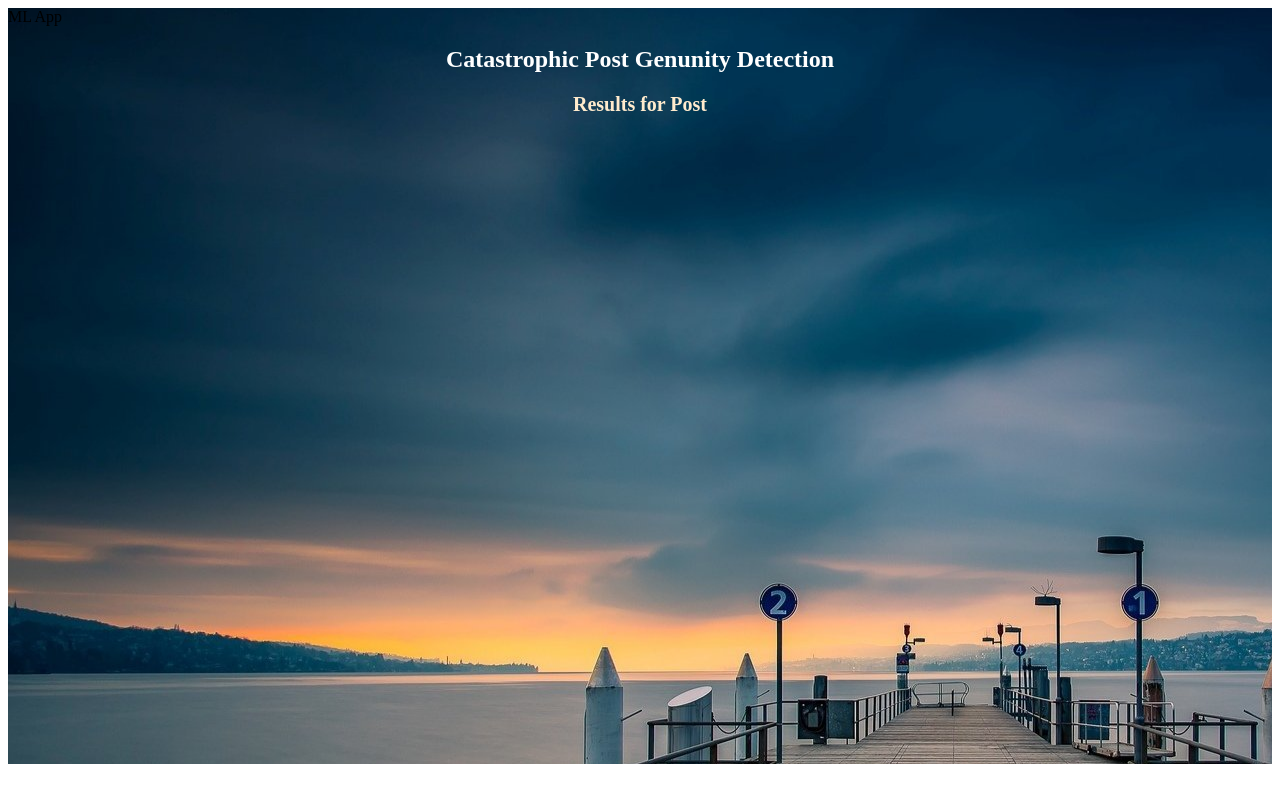
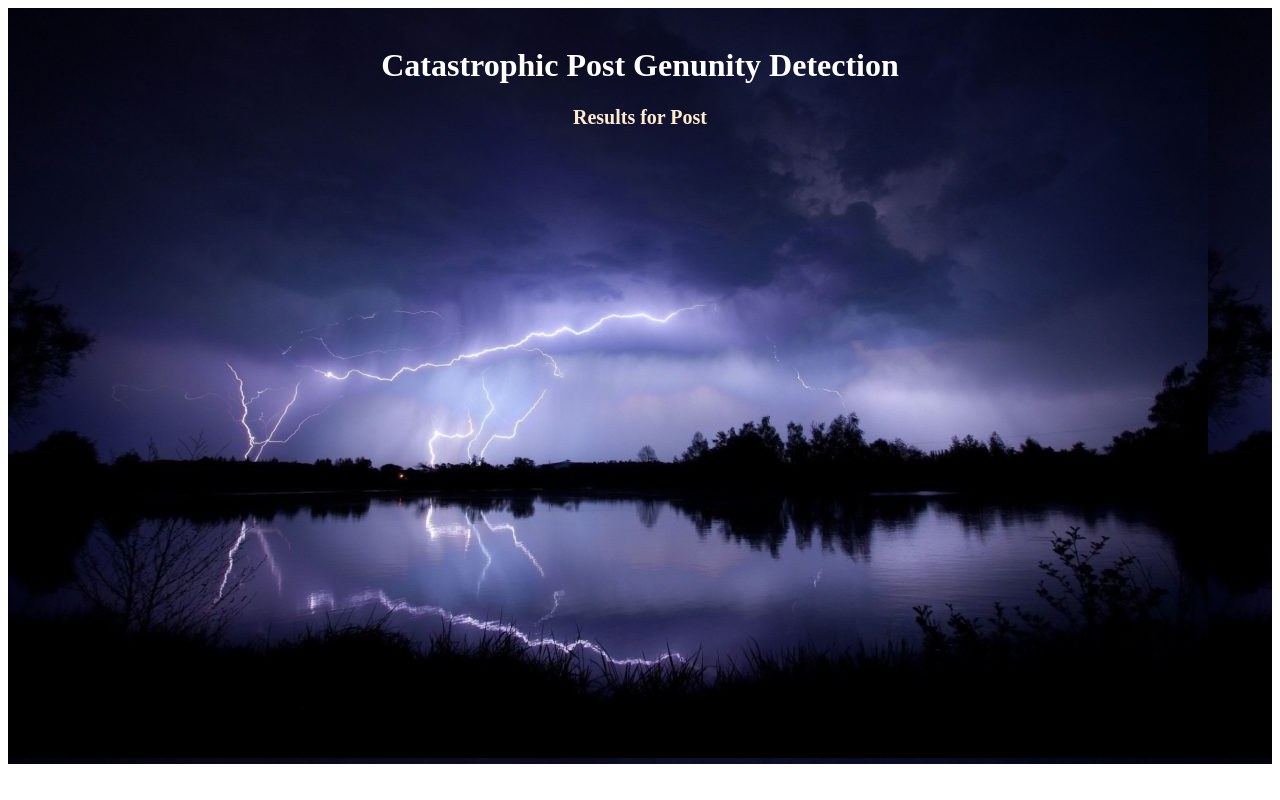
Before and after one commit to Kavya17246/CatastrophicPostsGenunityDetection, a Flask app: template templates/result.html in a window 1280 px wide. Run offline with Flask 2, Linux system fonts and the light colour scheme; the template is opened without the code that fills it, so the values that code supplies are empty; some libraries are stand-ins or nearby versions.

Commit message:
second commit

```diff
--- a/templates/index.html
+++ b/templates/index.html
@@ -1,4 +1,4 @@
-<div src="{{url_for('static',filename='back.png')}}" style="background-image: url('/static/back.png/');height: 20cm;">
+<div src="{{url_for('static',filename='back4.jpg')}}" style="background-image: url('/static/back4.jpg/');height: 20cm;">
 
 <div id="form-main" class="center-block">
   <div id="form-div" align="center";>
--- a/templates/result.html
+++ b/templates/result.html
@@ -1,11 +1,8 @@
-<div src="{{url_for('static',filename='back.png')}}" style="background-image: url('/static/back.png/');height: 20cm;">
+<div src="{{url_for('static',filename='back4.jpg')}}" style="background-image: url('/static/back4.jpg/');height: 20cm;">
 
 <header>
-  <div class="container">
-  <div id="brandname">
-    ML App
-  </div>
-  <h2 style="color: white;" align="center">Catastrophic Post Genunity Detection</h2>
+  <div class="container"><br>
+  <h1 align="center"><label for="exampleFormControlTextarea6" style="color: white;" align="center">Catastrophic Post Genunity Detection</label></h1>
 
 </div>
 </header>
```
Also changed, not shown: static/back4.jpg (added).
